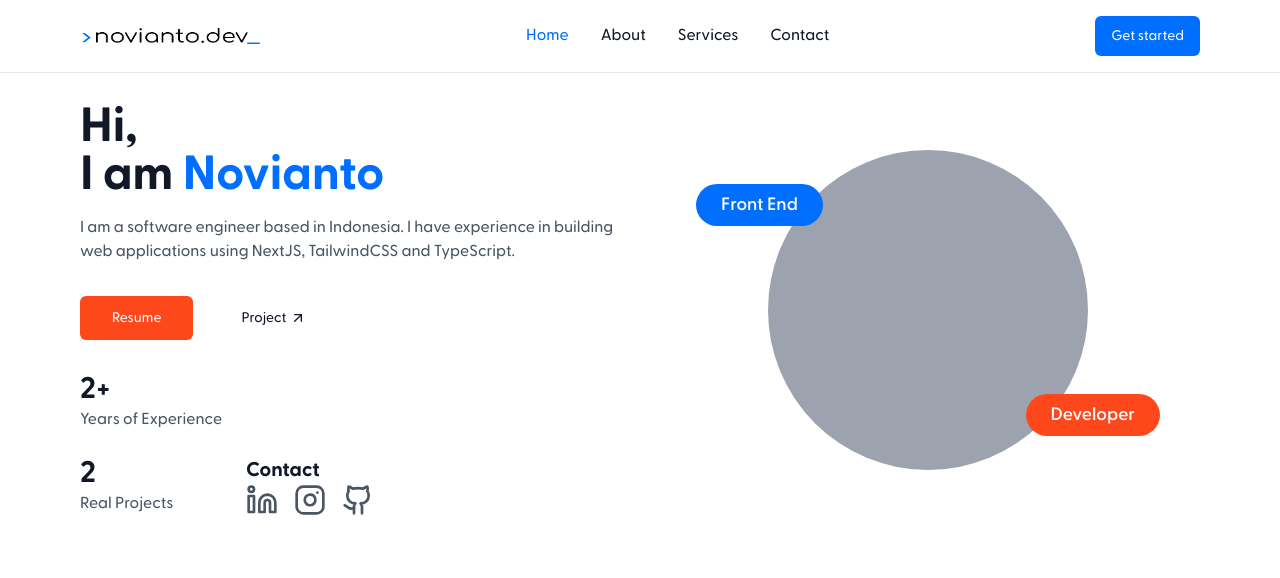
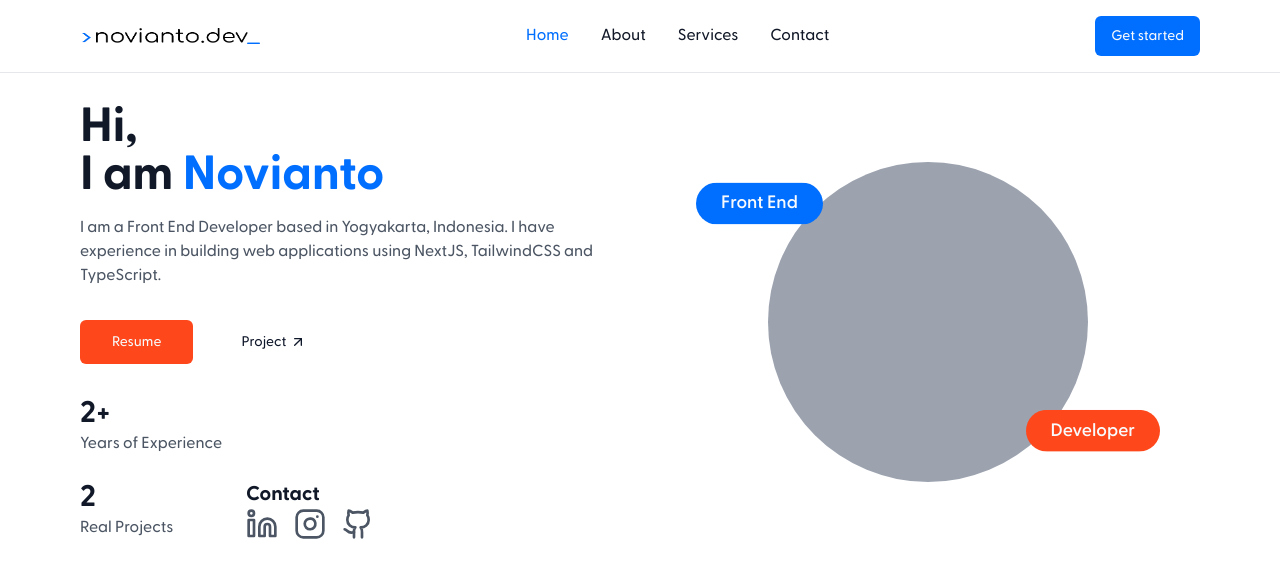
Before and after one commit to Novianto778/noviantodev, a Next.js app: page / in a window 1280 px wide. Shown: the top 578 px of the page. Built offline with nearby package versions, Linux system fonts and the light colour scheme.

Commit message:
refactor: add animation in badge hero

```diff
--- a/src/features/landingpage/Hero.tsx
+++ b/src/features/landingpage/Hero.tsx
@@ -16,19 +16,19 @@ const Hero = (props: Props) => {
                         <span className="text-primary">Novianto</span>
                     </h1>
                     <p className="mt-4 text-gray-600 font-medium">
-                        I am a software engineer based in Indonesia. I have
-                        experience in building web applications using NextJS,
-                        TailwindCSS and TypeScript.
+                        I am a Front End Developer based in Yogyakarta,
+                        Indonesia. I have experience in building web
+                        applications using NextJS, TailwindCSS and TypeScript.
                     </p>
                     <div className="flex flex-wrap mt-8 space-x-4">
                         <Button variant="secondary" size="lg">
                             Resume
                         </Button>
-                        <Button variant="ghost" size="lg">
+                        <Button variant="ghost" size="lg" className="group">
                             Project
                             <ArrowUpRight
                                 size={16}
-                                className="text-accent-foreground ml-1"
+                                className="text-accent-foreground ml-1 group-hover:animate-bounce"
                             />
                         </Button>
                     </div>
@@ -83,11 +83,14 @@ const Hero = (props: Props) => {
                 </div>
                 <div className="flex items-center justify-center relative h-full">
                     <div className="w-80 h-80 rounded-full bg-gray-400"></div>
-                    <Badge className="absolute top-20 left-10" size="lg">
+                    <Badge
+                        className="absolute top-20 left-10 animate-bounce duration-[3000ms]"
+                        size="lg"
+                    >
                         Front End
                     </Badge>
                     <Badge
-                        className="absolute bottom-20 right-10"
+                        className="absolute bottom-20 right-10 animate-bounce delay-200 duration-[3000ms]"
                         size="lg"
                         variant="secondary"
                     >
```
